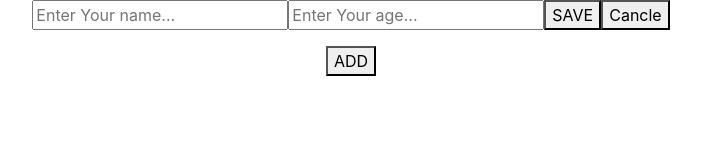
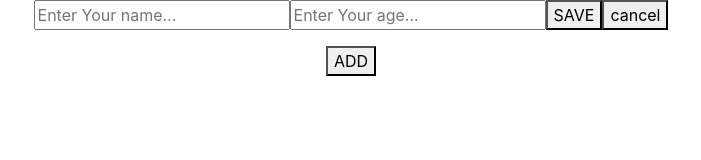
Before and after one commit to weerawit32/edit-form, a React (Create React App) app in the folder edit-form/: page / in a window 1280 px wide. Both pictures are taken after a click on the button "ADD". Shown: the top 160 px of the page, without its empty margins (289-990 px from the left). Built offline with nearby package versions, Linux system fonts and the light colour scheme.

Commit message:
edit typo

```diff
--- a/edit-form/src/App.js
+++ b/edit-form/src/App.js
@@ -93,12 +93,12 @@ function App() {
                 setShowForm(!showForm);
               }}
             >
-              Cancle
+              cancel
             </button>
           </form>
         )}
 
-        <button onClick={() => setShowForm(!showForm)}>ADD</button>
+        <button onClick={() => setShowForm(true)}>ADD</button>
       </div>
     </div>
   );
```
